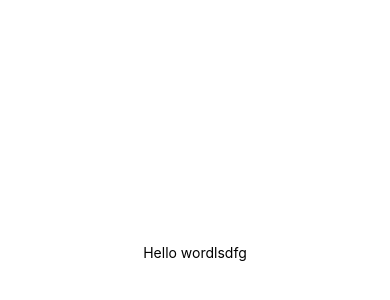
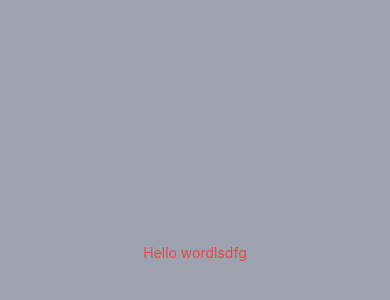
Before and after one commit to Yeison2017/deliveroo-clone, a React Native app: screen / in a window 390 px wide. Shown: the part 170-470 px from the top of the page. Built offline with nearby package versions, Linux system fonts and the light colour scheme.

Commit message:
Se configura tailwind

```diff
--- a/App.tsx
+++ b/App.tsx
@@ -3,18 +3,9 @@ import { StyleSheet, Text, View } from "react-native";
 
 export default function App() {
   return (
-    <View style={styles.container}>
-      <Text>Hello wordlsdfg</Text>
+    <View className="flex-1 items-center justify-center bg-gray-400">
+      <Text className="text-red-500">Hello wordlsdfg</Text>
       <StatusBar style="auto" />
     </View>
   );
 }
-
-const styles = StyleSheet.create({
-  container: {
-    flex: 1,
-    backgroundColor: "#fff",
-    alignItems: "center",
-    justifyContent: "center",
-  },
-});
--- a/babel.config.js
+++ b/babel.config.js
@@ -1,6 +1,7 @@
-module.exports = function(api) {
+module.exports = function (api) {
   api.cache(true);
   return {
-    presets: ['babel-preset-expo'],
+    presets: ["babel-preset-expo"],
+    plugins: ["nativewind/babel"],
   };
 };
--- /dev/null
+++ b/tailwind.config.js
@@ -0,0 +1,9 @@
+module.exports = {
+  // content: ["./App.tsx"],
+  // content: ["./App.{js,jsx,ts,tsx}", "./**/*.{js,jsx,ts,tsx}"],
+  content: ["./App.{js,jsx,ts,tsx}"],
+  theme: {
+    extend: {},
+  },
+  plugins: [],
+};
--- a/tailwind.config.ts
+++ /dev/null
@@ -1,10 +0,0 @@
-module.exports = {
-  content: [
-    "./App.{js,jsx,ts,tsx}",
-    "./<custom directory>/**/*.{js,jsx,ts,tsx}",
-  ],
-  theme: {
-    extend: {},
-  },
-  plugins: [],
-};
```
